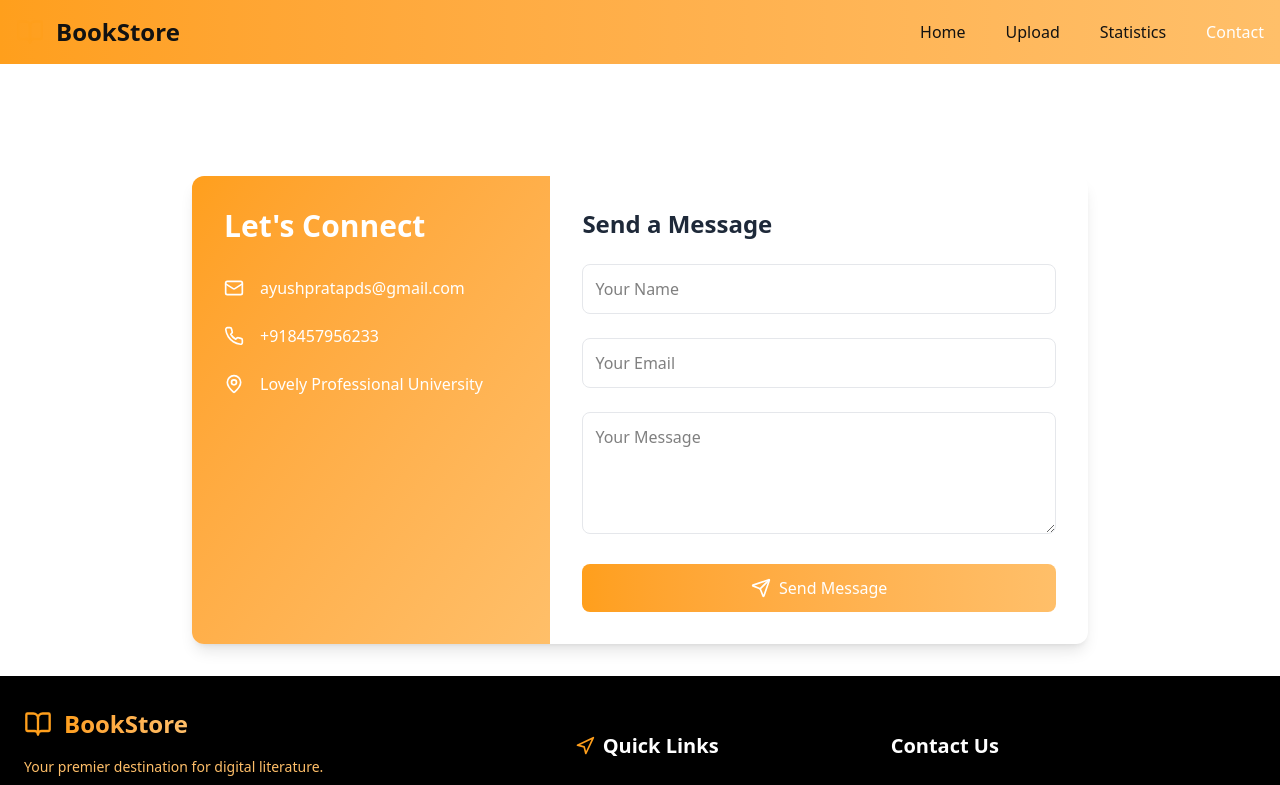
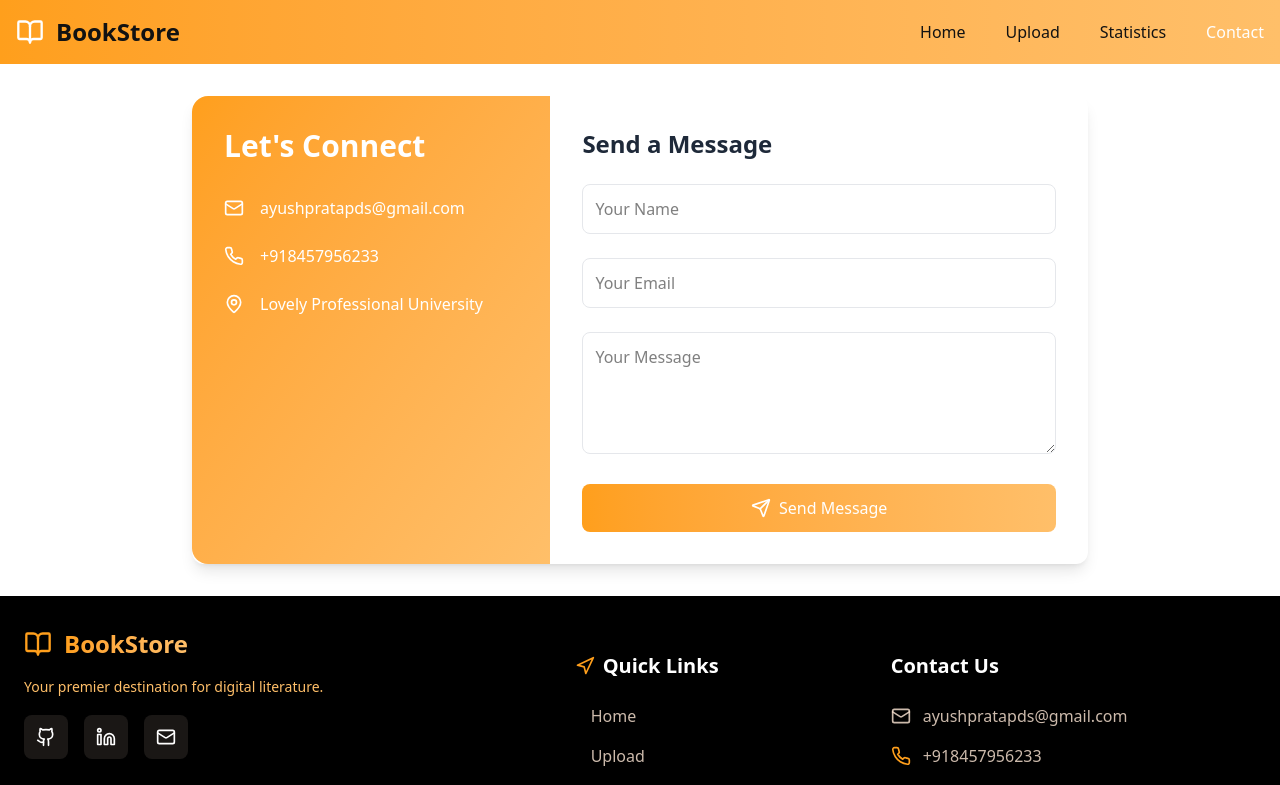
Before and after one commit to ayushpratapsingh1/BookStore, a React (Vite) app in the folder Frontend/: page /contact in a window 1280 px wide. Shown: the top 785 px of the page. Built offline with nearby package versions, Linux system fonts and the light colour scheme.

Commit message:
Enhance UI components with improved styling and transitions for better user experience

```diff
--- a/Frontend/src/components/Header.jsx
+++ b/Frontend/src/components/Header.jsx
@@ -15,10 +15,10 @@ const Header = () => {
             className="flex items-center gap-3 group"
           >
             <BookOpen
-              className="text-[#FF9F1C] transform transition-transform group-hover:scale-110"
+              className="text-[#fff] transform transition-transform group-hover:scale-110 duration-400"
               size={28}
             />
-            <span className="text-2xl font-bold text-[#121212] group-hover:text-[#FF9F1C] transition-colors">
+            <span className="text-2xl font-bold text-[#121212] group-hover:text-[#fff] transition-colors duration-400">
               BookStore
             </span>
           </Link>
--- a/Frontend/src/pages/Contact.jsx
+++ b/Frontend/src/pages/Contact.jsx
@@ -40,10 +40,11 @@ const Contact = () => {
   };
 
   return (
-    <div className="container mx-auto px-4 py-8 mt-20">
+    <div className="container mx-auto px-4 py-8">
       <div className="max-w-4xl mx-auto bg-white rounded-xl shadow-lg hover:shadow-[0_20px_50px_rgba(255,_159,_28,_0.3)] transition-all duration-500">
         <div className="grid md:grid-cols-5 gap-0">
-          <div className="md:col-span-2 bg-gradient-to-br from-[#FF9F1C] to-[#FFBF69] p-8 text-white rounded-l-xl">
+          <div className="md:col-span-2 bg-gradient-to-br from-[#FF9F1C] to-[#FFBF69] p-8 text-white rounded-t-2xl
+          md:rounded-none md:rounded-l-2xl">
             <h2 className="text-3xl font-bold mb-8">Let's Connect</h2>
             <div className="space-y-6">
               <div className="flex items-center space-x-4 hover:translate-x-2 transition-transform duration-300">
--- a/Frontend/src/pages/Upload.jsx
+++ b/Frontend/src/pages/Upload.jsx
@@ -67,7 +67,8 @@ const Upload = () => {
 
   return (
     <div className="container mx-auto px-6 py-12">
-      <div className="max-w-3xl mx-auto bg-white rounded-lg shadow-sm p-8">
+      <div className="max-w-3xl mx-auto bg-white rounded-lg shadow-lg p-8
+      hover:shadow-[0_20px_50px_rgba(255,_159,_28,_0.3)] duration-300">
         <h2 className="text-2xl font-semibold text-[#212121] mb-8">Share a Book</h2>
         <form onSubmit={handleSubmit} className="space-y-6">
           <div className="grid grid-cols-1 md:grid-cols-2 gap-6">
```
